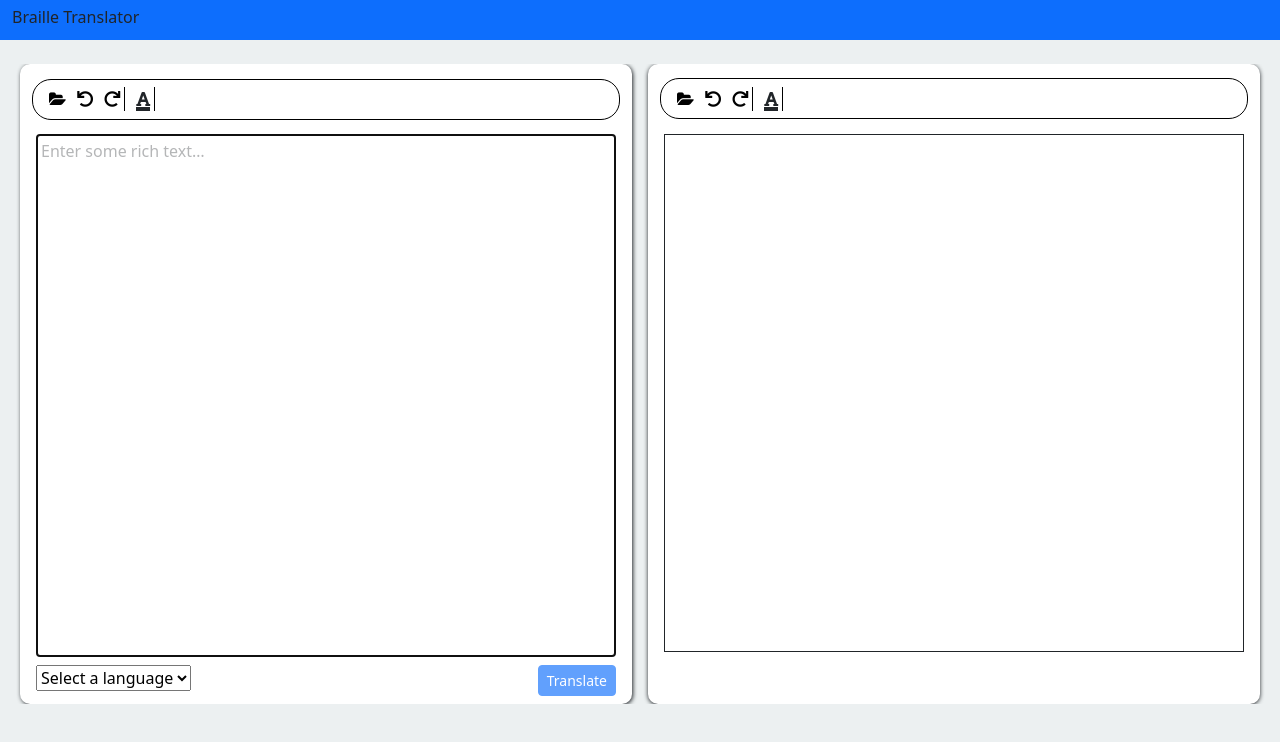
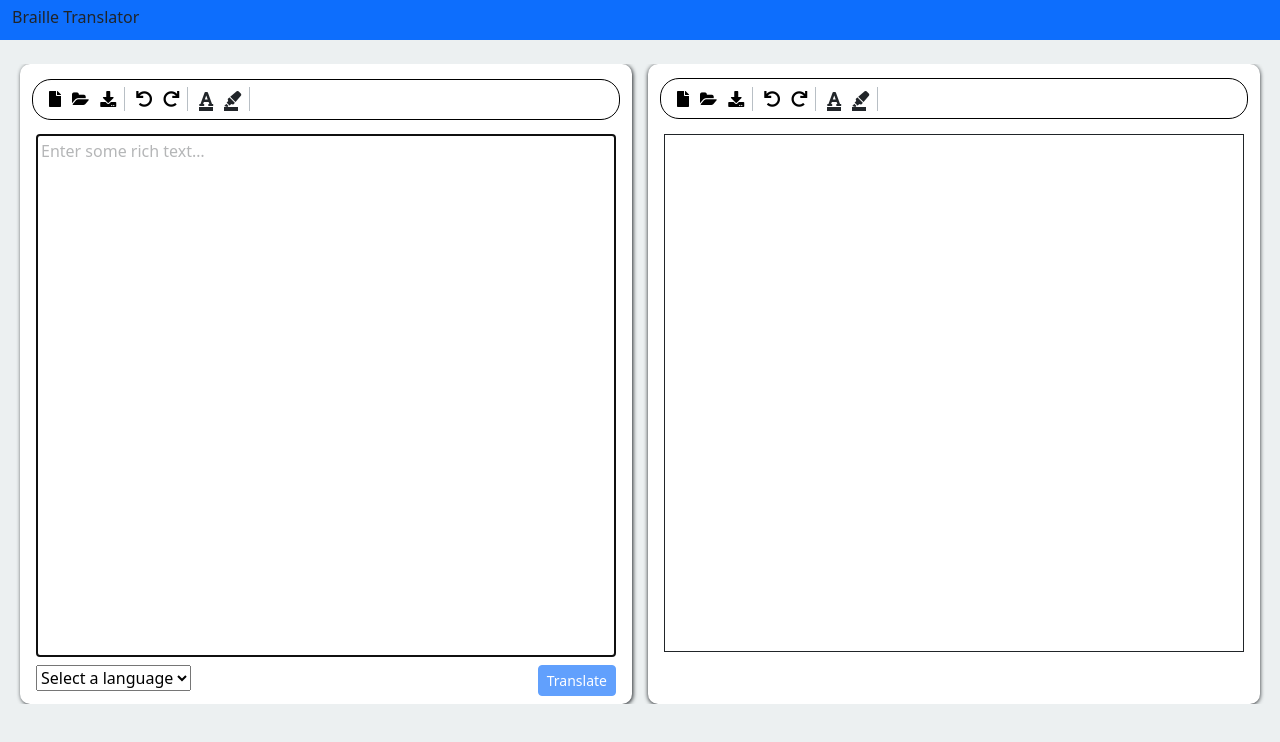
Before and after one commit to zendalona/online-braille-translator, a Next.js app: page / in a window 1280 px wide. Shown: the top 742 px of the page. Built offline with nearby package versions, Linux system fonts and the light colour scheme; no server answers.

Commit message:
new tools added

```diff
--- a/src/components/Toolbar/Toolbar.js
+++ b/src/components/Toolbar/Toolbar.js
@@ -4,7 +4,8 @@ import styles from '../../styles/Toolbar.module.css'
 import { ChromePicker } from 'react-color';
 import { Editor } from 'slate';
 import { useFocused, useSelected, useSlate } from 'slate-react';
-function Toolbar({showColorPicker, setShowColorPicker}) {
+
+function Toolbar({ showColorPicker, setShowColorPicker }) {
   const [fontColor, setFontColor] = useState("#000000")
   const editor = useSlate();
 
@@ -81,17 +82,27 @@ function Toolbar({showColorPicker, setShowColorPicker}) {
 
 
       <div className={`${styles.tools} px-3 col-12`}>
-        <div className={`${styles.toolContainer} pe-1`}>
+        <div className={`${styles.toolContainer} pe-2`}>
+          <div><a href="#" title="New"><i className="fas fa-file"></i></a></div>
           <div><a href="#" title="Open"><i className="fa fa-folder-open"></i></a></div>
+          <div><a href="#" title="Download"><i className="fas fa-download"></i></a></div>
+
+        </div>
+        <div className={`${styles.toolContainer} pe-2`}>
           <div><a href="#" title="Undo"><i className="fas fa-undo"></i></a></div>
           <div><a href="#" title="Redo"><i className="fas fa-redo"></i></a></div>
         </div>
-        <div className={`${styles.toolContainer} pe-1`}>
-          <div><a onClick={() => setShowColorPicker(!showColorPicker)} title="font"><i className="fas fa-font">
-            <div className={styles.fontColor} style={{ background: fontColor }}></div>
+
+        <div className={`${styles.toolContainer} pe-2`}>
+          <div><a onClick={() => setShowColorPicker(!showColorPicker)} title="font color"><i className="fas fa-font">
+            <div className={styles.colorIndicate} style={{ background: fontColor }}></div>
 
 
           </i></a></div>
+          <div><a  title="highlight"><i className="fas fa-highlighter">
+            <div className={styles.colorIndicate} style={{ background: fontColor }}></div>
+          </i></a></div>
+
         </div>
 
       </div>
--- a/src/styles/Toolbar.module.css
+++ b/src/styles/Toolbar.module.css
@@ -21,12 +21,12 @@
   }
 
 .toolContainer {
-    border-right: 1px solid var(--fcolor);
+    border-right: 1px solid rgb(184, 191, 197);
     display: flex;
     gap: 11px;
   }
 
-  .fontColor {
+  .colorIndicate {
     width: 14px;
 
     height: 4px;
```
